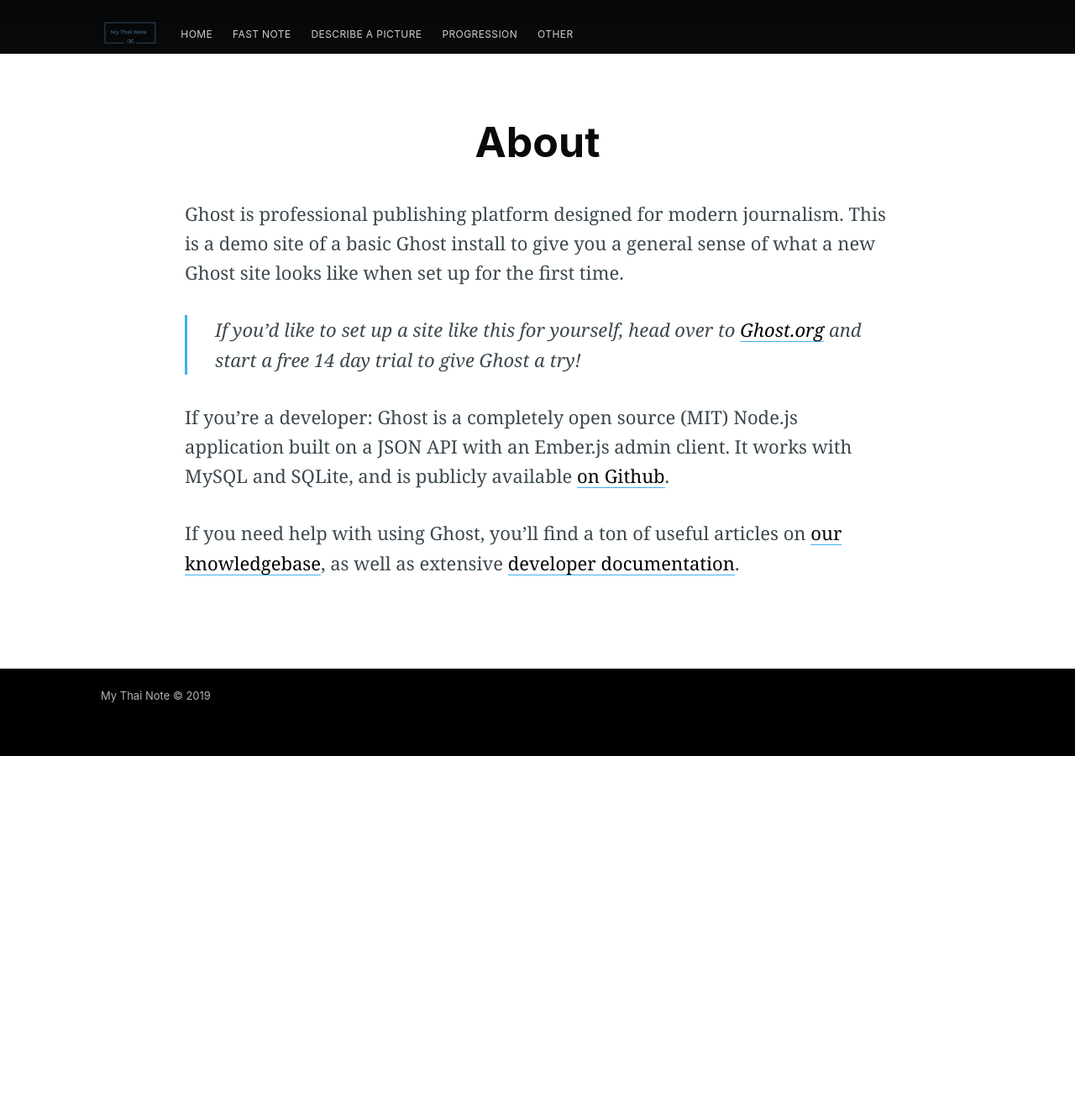
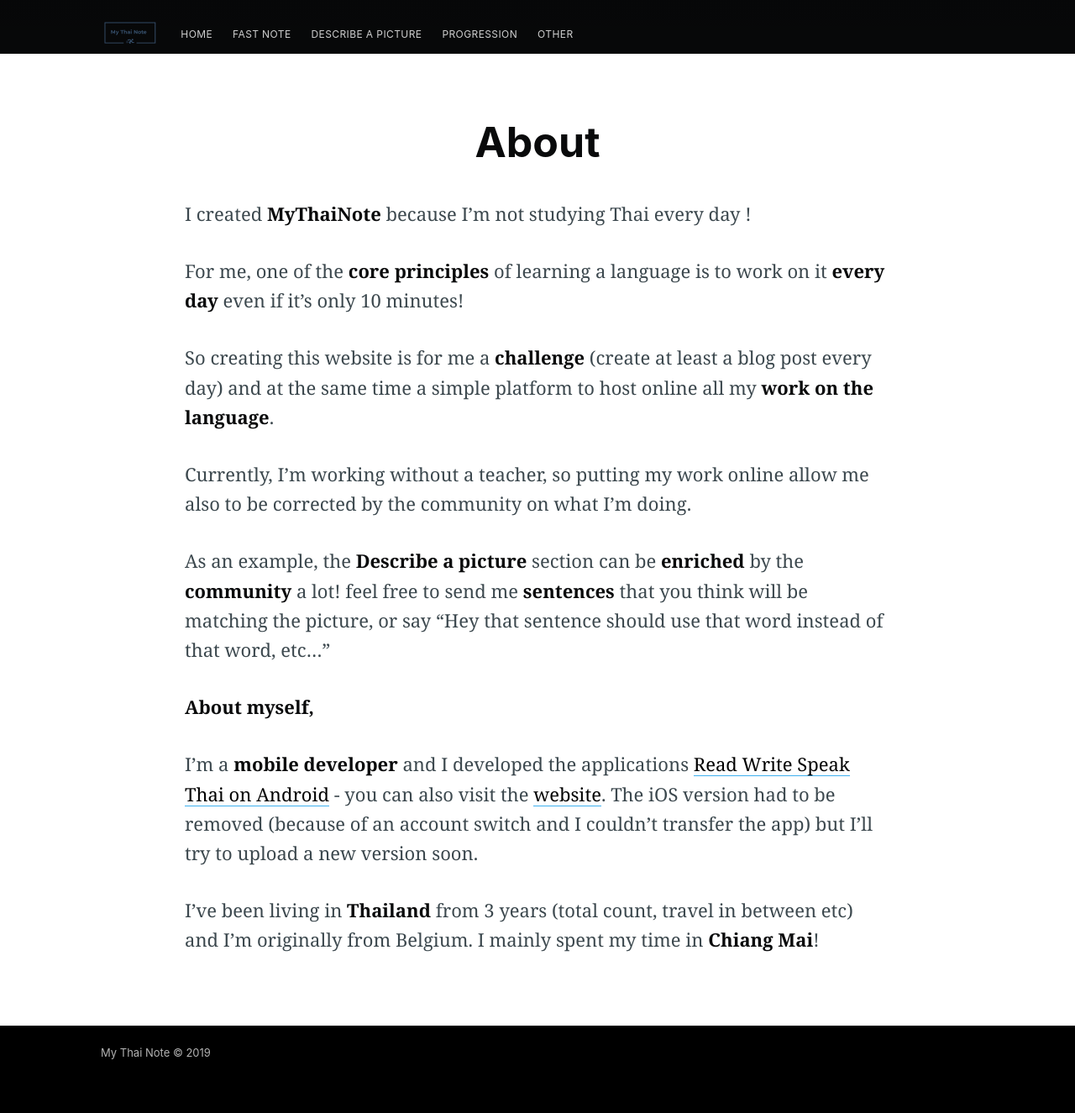
Before and after one commit to JobiJoba/jobijoba.github.io, a Jekyll site: the page built from about/index.md, in a window 1280 px wide. Shown: the whole page at 84% size. Built offline with Jekyll 4.4.1, drawn with Linux system fonts in a browser that asks for light colours; nearby versions of some CDN libraries; comment, search, counter and statistics services are not loaded; before the commit the page ends 900 px from its top, so only the background shows below that.

Commit message:
Update from Forestry.io johann.baziret@gmail.com updated about/index.md

```diff
--- a/about/index.md
+++ b/about/index.md
@@ -3,15 +3,23 @@
 current: about
 title: About
 navigation: true
-logo: 'assets/images/ghost.png'
+logo: assets/images/ghost.png
 class: page-template
-subclass: 'post page'
+subclass: post page
+
 ---
+I created **MyThaiNote** because I'm not studying Thai every day !
 
-Ghost is professional publishing platform designed for modern journalism. This is a demo site of a basic Ghost install to give you a general sense of what a new Ghost site looks like when set up for the first time.
+For me, one of the **core principles** of learning a language is to work on it **every day** even if it's only 10 minutes!
 
-> If you'd like to set up a site like this for yourself, head over to [Ghost.org](https://ghost.org/) and start a free 14 day trial to give Ghost a try!
+So creating this website is for me a **challenge** (create at least a blog post every day) and at the same time a simple platform to host online all my **work on the language**.
 
-If you're a developer: Ghost is a completely open source (MIT) Node.js application built on a JSON API with an Ember.js admin client. It works with MySQL and SQLite, and is publicly available [on Github](https://github.com/TryGhost/ghost).
+Currently, I'm working without a teacher, so putting my work online allow me also to be corrected by the community on what I'm doing.
 
-If you need help with using Ghost, you'll find a ton of useful articles on [our knowledgebase](https://help.ghost.org/), as well as extensive [developer documentation](https://docs.ghost.org/).
+As an example, the **Describe a picture** section can be **enriched** by the **community** a lot! feel free to send me **sentences** that you think will be matching the picture, or say "Hey that sentence should use that word instead of that word, etc..."
+
+**About myself,**
+
+I'm a **mobile developer** and I developed the applications [Read Write Speak Thai on Android](https://play.google.com/store/apps/details?id=com.joba.readthaifun&hl=en "Read Write Speak Thai Android") - you can also visit the [website](https://readthaiapp.github.io/ "Read Thai App Website"). The iOS version had to be removed (because of an account switch and I couldn't transfer the app) but I'll try to upload a new version soon.
+
+I've been living in **Thailand** from 3 years (total count, travel in between etc) and I'm originally from Belgium. I mainly spent my time in **Chiang Mai**!
```
